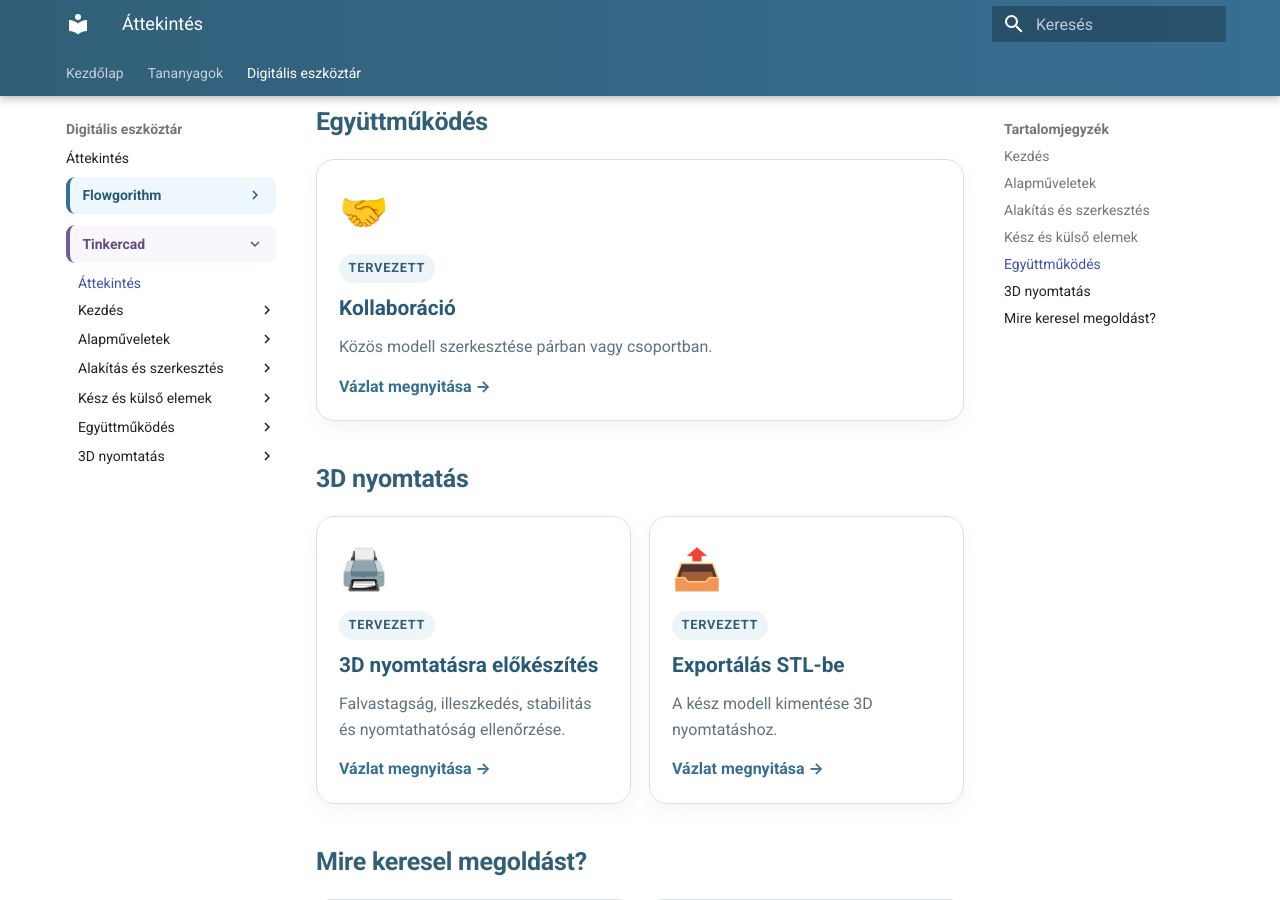
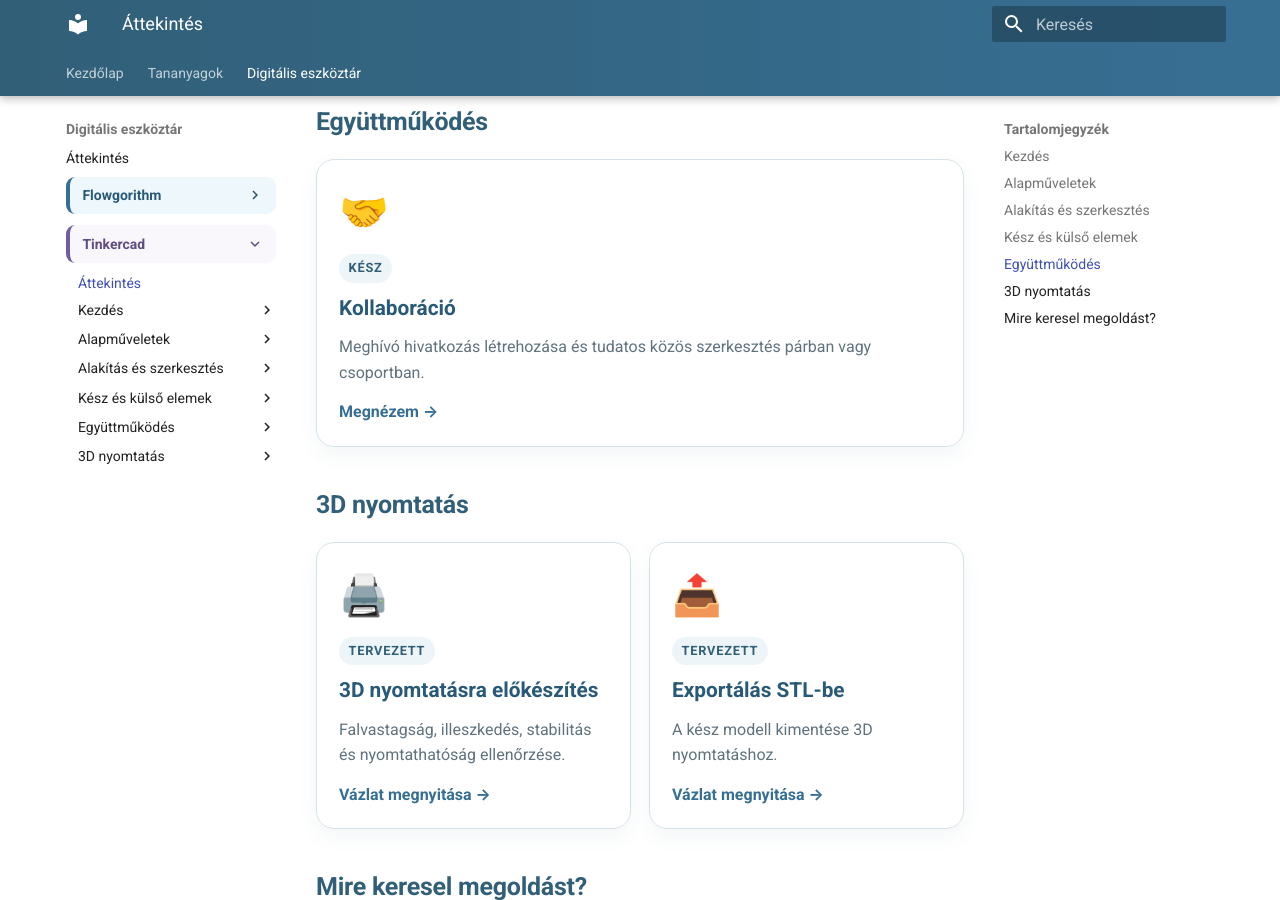
Before and after one commit to bsuszter/digitalis-eszkoztar, an MkDocs documentation site: the page built from docs/eszkoztar/tinkercad/index.md, in a window 1280 px wide and 900 px high, scrolled down 3668 px. Built offline with MkDocs 1.6.1 and Material for MkDocs 9.7.7, drawn with Linux system fonts in a browser that asks for light colours.

Commit message:
Kollaboráció megjelölése kész leckeként

```diff
--- a/docs/eszkoztar/tinkercad/index.md
+++ b/docs/eszkoztar/tinkercad/index.md
@@ -142,10 +142,10 @@
 <div class="tool-grid">
   <a class="tool-card" href="kollaboracio/">
     <span class="tool-icon">🤝</span>
-    <span class="tool-tag">TERVEZETT</span>
+    <span class="tool-tag">KÉSZ</span>
     <strong>Kollaboráció</strong>
-    <span>Közös modell szerkesztése párban vagy csoportban.</span>
-    <span class="tool-link">Vázlat megnyitása →</span>
+    <span>Meghívó hivatkozás létrehozása és tudatos közös szerkesztés párban vagy csoportban.</span>
+    <span class="tool-link">Megnézem →</span>
   </a>
 </div>
 
```
